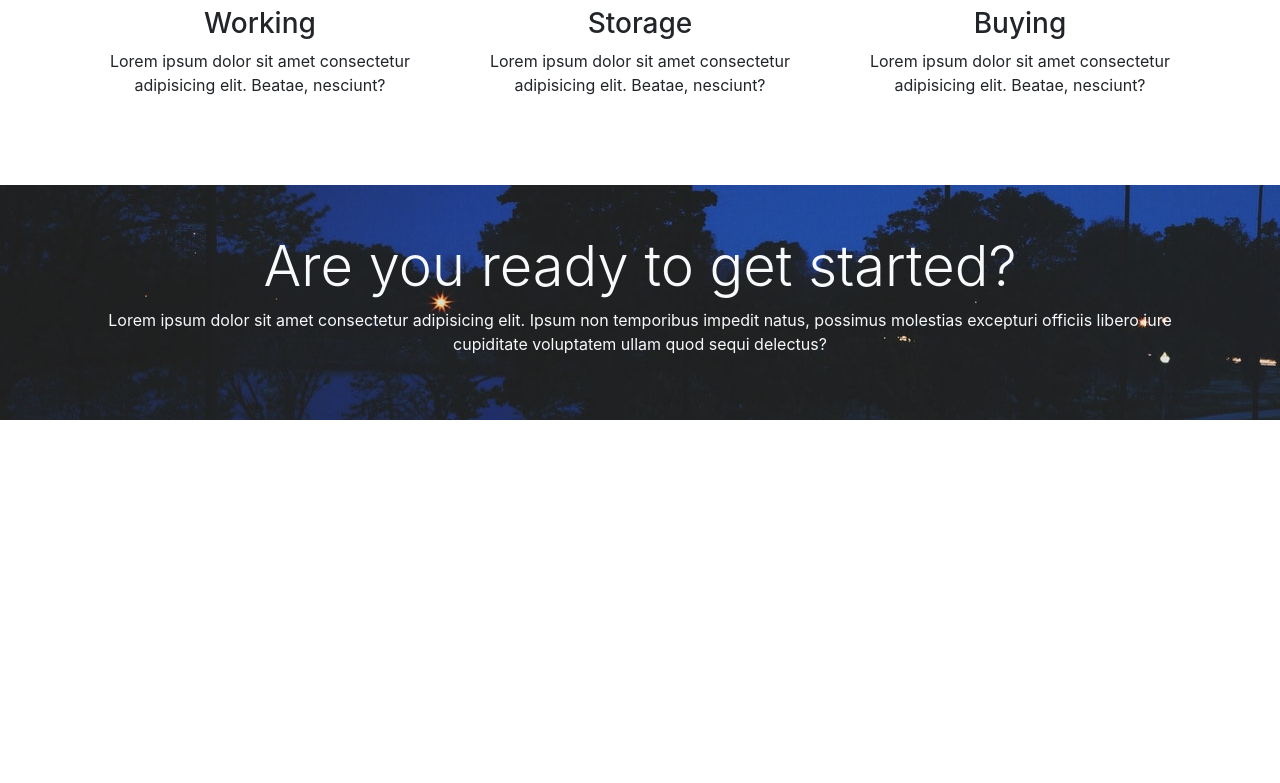
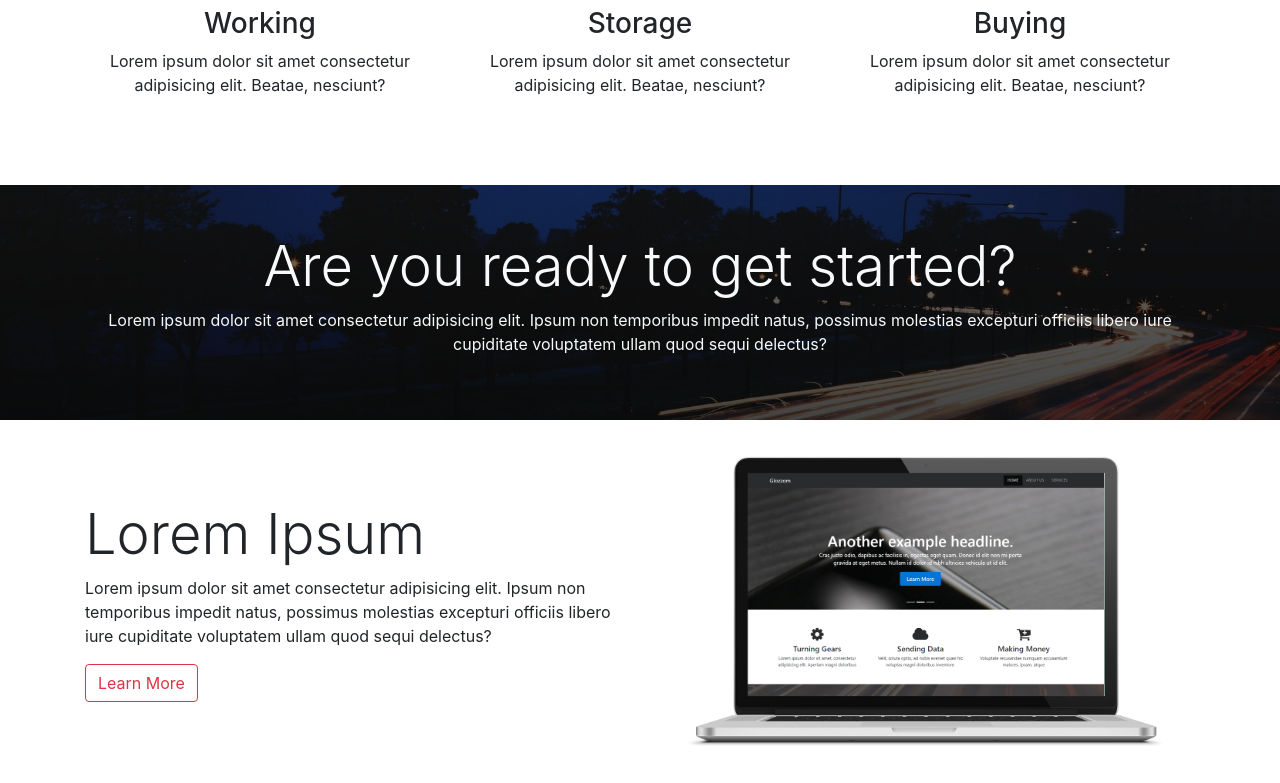
Before and after one commit to ing-arriola/company-site, a React (Create React App) app: page / in a window 1280 px wide. Shown: the part 616-1399 px from the top of the page. Before the commit the page ends 1036 px from the top, so only its background shows below. Built offline with nearby package versions, Linux system fonts and the light colour scheme.

Commit message:
created sectionBody component and added overlay to SectionHeader

```diff
--- a/src/App.css
+++ b/src/App.css
@@ -1,38 +1,5 @@
-.App {
-  text-align: center;
+.header {
+  position: relative;
+  background-attachment: fixed; /*kind of parallax effect*/
+  background-size: cover;
 }
-
-.App-logo {
-  height: 40vmin;
-  pointer-events: none;
-}
-
-@media (prefers-reduced-motion: no-preference) {
-  .App-logo {
-    animation: App-logo-spin infinite 20s linear;
-  }
-}
-
-.App-header {
-  background-color: #282c34;
-  min-height: 100vh;
-  display: flex;
-  flex-direction: column;
-  align-items: center;
-  justify-content: center;
-  font-size: calc(10px + 2vmin);
-  color: white;
-}
-
-.App-link {
-  color: #61dafb;
-}
-
-@keyframes App-logo-spin {
-  from {
-    transform: rotate(0deg);
-  }
-  to {
-    transform: rotate(360deg);
-  }
-}
--- /dev/null
+++ b/src/Components/SectionBody.js
@@ -0,0 +1,26 @@
+import React from "react";
+import { Container, Col, Row, Button, Image } from "react-bootstrap";
+const SectionBody = ({ title, image }) => {
+  return (
+    <div>
+      <Container>
+        <Row>
+          <Col md={6} className="align-self-center">
+            <h3 className="display-4">{title}</h3>
+            <p>
+              Lorem ipsum dolor sit amet consectetur adipisicing elit. Ipsum non
+              temporibus impedit natus, possimus molestias excepturi officiis
+              libero iure cupiditate voluptatem ullam quod sequi delectus?{" "}
+            </p>
+            <Button variant="outline-danger">Learn More</Button>
+          </Col>
+          <Col md={6}>
+            <Image src={image} fluid />
+          </Col>
+        </Row>
+      </Container>
+    </div>
+  );
+};
+
+export default SectionBody;
--- a/src/Components/SectionHeader.js
+++ b/src/Components/SectionHeader.js
@@ -1,11 +1,13 @@
 import React from "react";
 
-import { Container, Col, Row, Button } from "react-bootstrap";
+import { Container, Col, Row } from "react-bootstrap";
 const SectionHeader = ({ background, title }) => {
   return (
     <div
-      style={{ backgroundImage: `url(${background})` }}
-      className="text-light"
+      style={{
+        backgroundImage: ` linear-gradient(rgba(0, 0, 0, 0.5), rgba(0, 0, 0, 0.7)), url(${background})`,
+      }}
+      className="text-light header "
     >
       <Container>
         <Row>
--- a/src/Containers/Home.js
+++ b/src/Containers/Home.js
@@ -1,6 +1,8 @@
 import React from "react";
+import lights from "../Assets/lights.jpg";
+import lapImage from "../Assets/laptop.png";
 import SectionHeader from "../Components/SectionHeader";
-import lights from "../Assets/lights.jpg";
+import SectionBody from "../Components/SectionBody";
 const Home = () => {
   return (
     <section>
@@ -9,6 +11,7 @@ const Home = () => {
         title="Are you ready to get started?"
         outline="outline-primary"
       />
+      <SectionBody image={lapImage} title="Lorem Ipsum" />
     </section>
   );
 };
```
